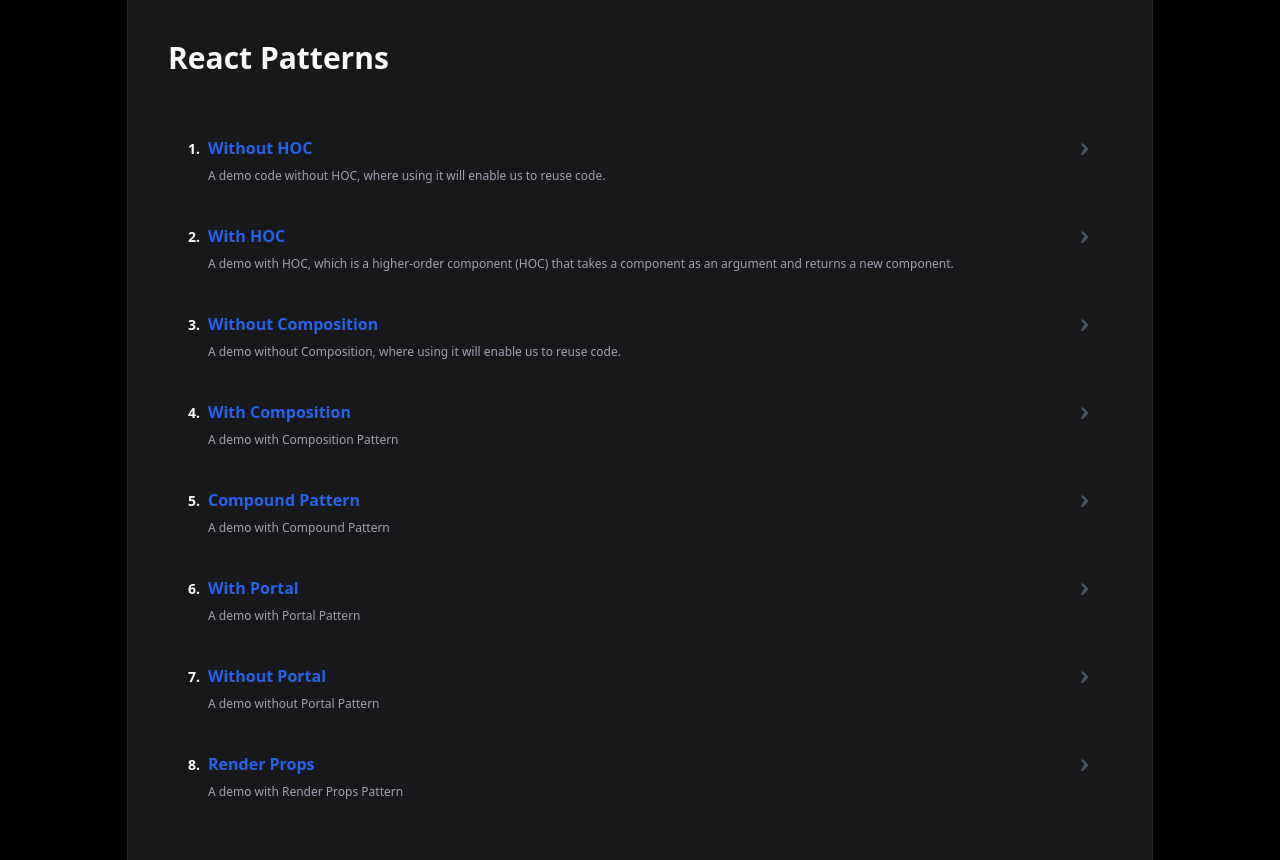
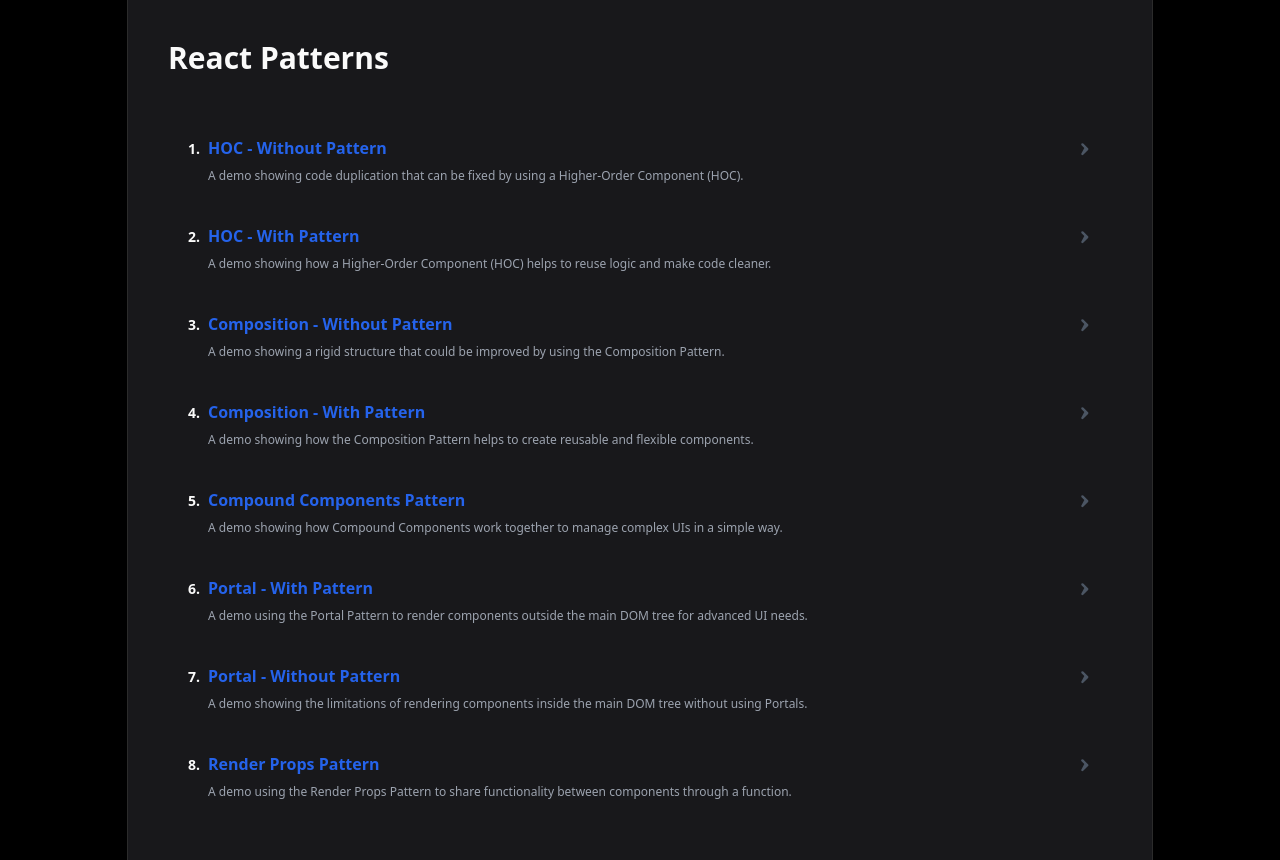
Before and after one commit to JavaScript-Mastery-Pro/react-patterns-made-simple, a React (Vite) app: page / in a window 1280 px wide. Built offline with nearby package versions, Linux system fonts and the light colour scheme.

Commit message:
chore: better wordings

```diff
--- a/src/routes/home.jsx
+++ b/src/routes/home.jsx
@@ -2,46 +2,51 @@
 
 const patterns = [
   {
-    title: "Without HOC",
+    title: "HOC - Without Pattern",
     description:
-      "A demo code without HOC, where using it will enable us to reuse code.",
+      "A demo showing code duplication that can be fixed by using a Higher-Order Component (HOC).",
     path: "/hoc/without",
   },
   {
-    title: "With HOC",
+    title: "HOC - With Pattern",
     description:
-      "A demo with HOC, which is a higher-order component (HOC) that takes a component as an argument and returns a new component.",
+      "A demo showing how a Higher-Order Component (HOC) helps to reuse logic and make code cleaner.",
     path: "/hoc/with",
   },
   {
-    title: "Without Composition",
+    title: "Composition - Without Pattern",
     description:
-      "A demo without Composition, where using it will enable us to reuse code.",
+      "A demo showing a rigid structure that could be improved by using the Composition Pattern.",
     path: "/composition/without",
   },
   {
-    title: "With Composition",
-    description: "A demo with Composition Pattern",
+    title: "Composition - With Pattern",
+    description:
+      "A demo showing how the Composition Pattern helps to create reusable and flexible components.",
     path: "/composition/with",
   },
   {
-    title: "Compound Pattern",
-    description: "A demo with Compound Pattern",
+    title: "Compound Components Pattern",
+    description:
+      "A demo showing how Compound Components work together to manage complex UIs in a simple way.",
     path: "/compound",
   },
   {
-    title: "With Portal",
-    description: "A demo with Portal Pattern",
+    title: "Portal - With Pattern",
+    description:
+      "A demo using the Portal Pattern to render components outside the main DOM tree for advanced UI needs.",
     path: "/portal/with",
   },
   {
-    title: "Without Portal",
-    description: "A demo without Portal Pattern",
+    title: "Portal - Without Pattern",
+    description:
+      "A demo showing the limitations of rendering components inside the main DOM tree without using Portals.",
     path: "/portal/without",
   },
   {
-    title: "Render Props",
-    description: "A demo with Render Props Pattern",
+    title: "Render Props Pattern",
+    description:
+      "A demo using the Render Props Pattern to share functionality between components through a function.",
     path: "/render-props",
   },
 ];
```
